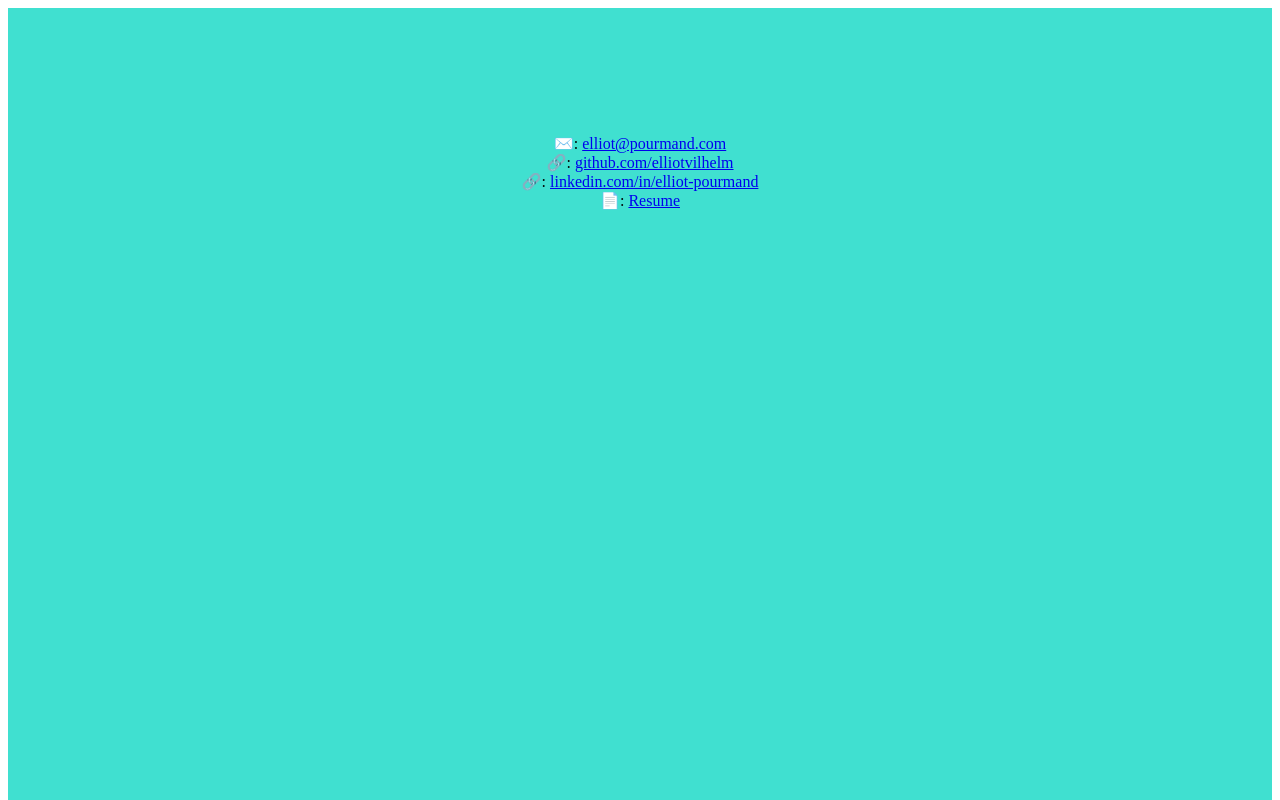
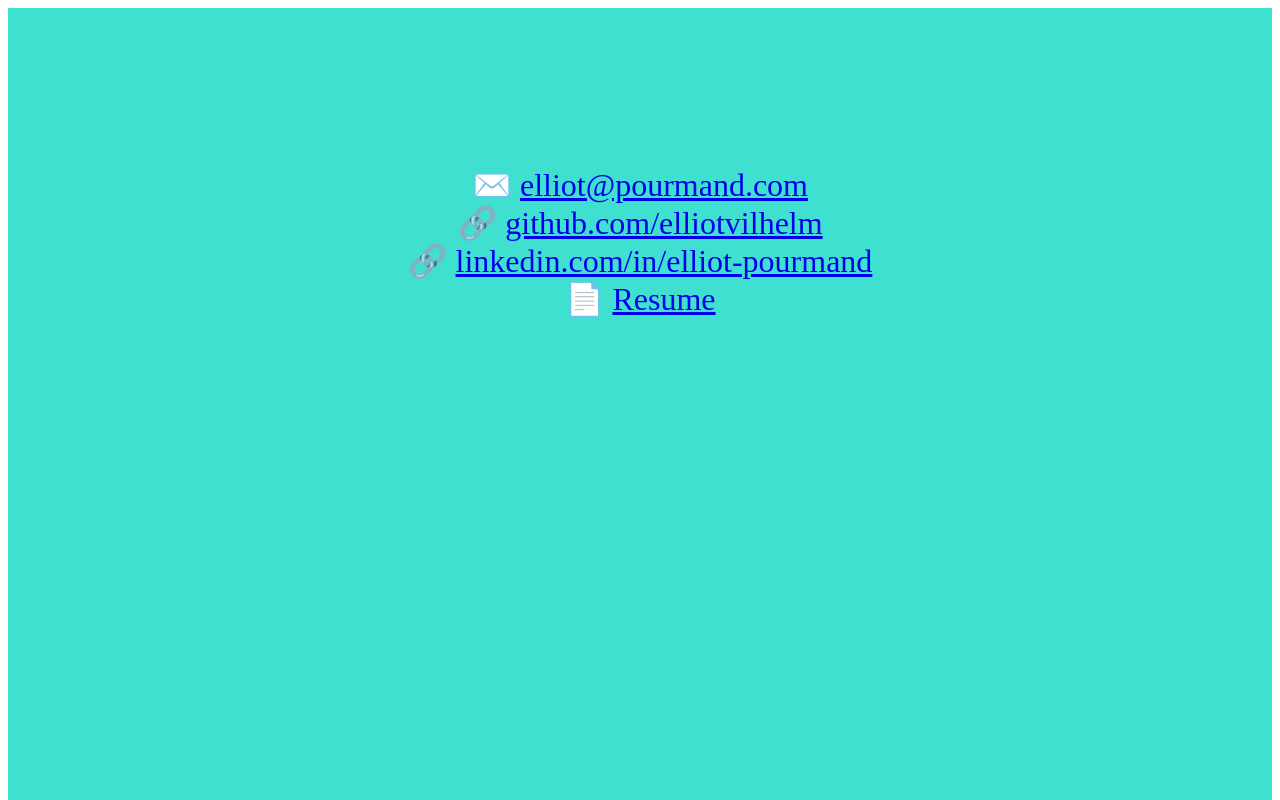
Before and after one commit to elliotvilhelm/My-Website, a React app: page / in a window 1280 px wide. Shown: the top 800 px of the page. Built offline with nearby package versions, Linux system fonts and the light colour scheme; the HTML template or start-up script is replaced by a standard one.

Commit message:
increase font size

```diff
--- a/react-client/src/Components/HomePage.jsx
+++ b/react-client/src/Components/HomePage.jsx
@@ -1,7 +1,6 @@
 import React, {Component} from 'react';
 import '../style.css'
 import Pdf from '../assets/pdf/Elliot_Pourmand_11-25-2021.pdf'
-
 
 
 class HomePage extends Component {
@@ -12,18 +11,19 @@ class HomePage extends Component {
     componentDidMount() {
         this.setState({mounted: true});
     }
-
     render() {
         return (
             <div className='background'>
                 <div className='home'>
-                    ✉️: <a href = "mailto: elliot@pourmand.com">elliot@pourmand.com</a>
+                    <p>
+                    ✉️ <a href = "mailto: elliot@pourmand.com">elliot@pourmand.com</a>
                     <br/>
-                    🔗: <a href="https://www.github.com/in/elliotvilhelm">github.com/elliotvilhelm</a>
+                    🔗 <a href="https://www.github.com/in/elliotvilhelm">github.com/elliotvilhelm</a>
                     <br/>
-                    🔗: <a href="https://www.linkedin.com/in/elliot-pourmand">linkedin.com/in/elliot-pourmand</a>
+                    🔗 <a href="https://www.linkedin.com/in/elliot-pourmand">linkedin.com/in/elliot-pourmand</a>
                     <br/>
-                    📄: <a href={Pdf} target="_blank">Resume</a>
+                    📄 <a href={Pdf} target="_blank">Resume</a>
+                    </p>
                 </div>
             </div>
         )
--- a/react-client/src/style.css
+++ b/react-client/src/style.css
@@ -15,3 +15,7 @@
     height: 100vh;
     background-color: coral;
 }
+
+p {
+    font-size: xx-large;
+}
```
